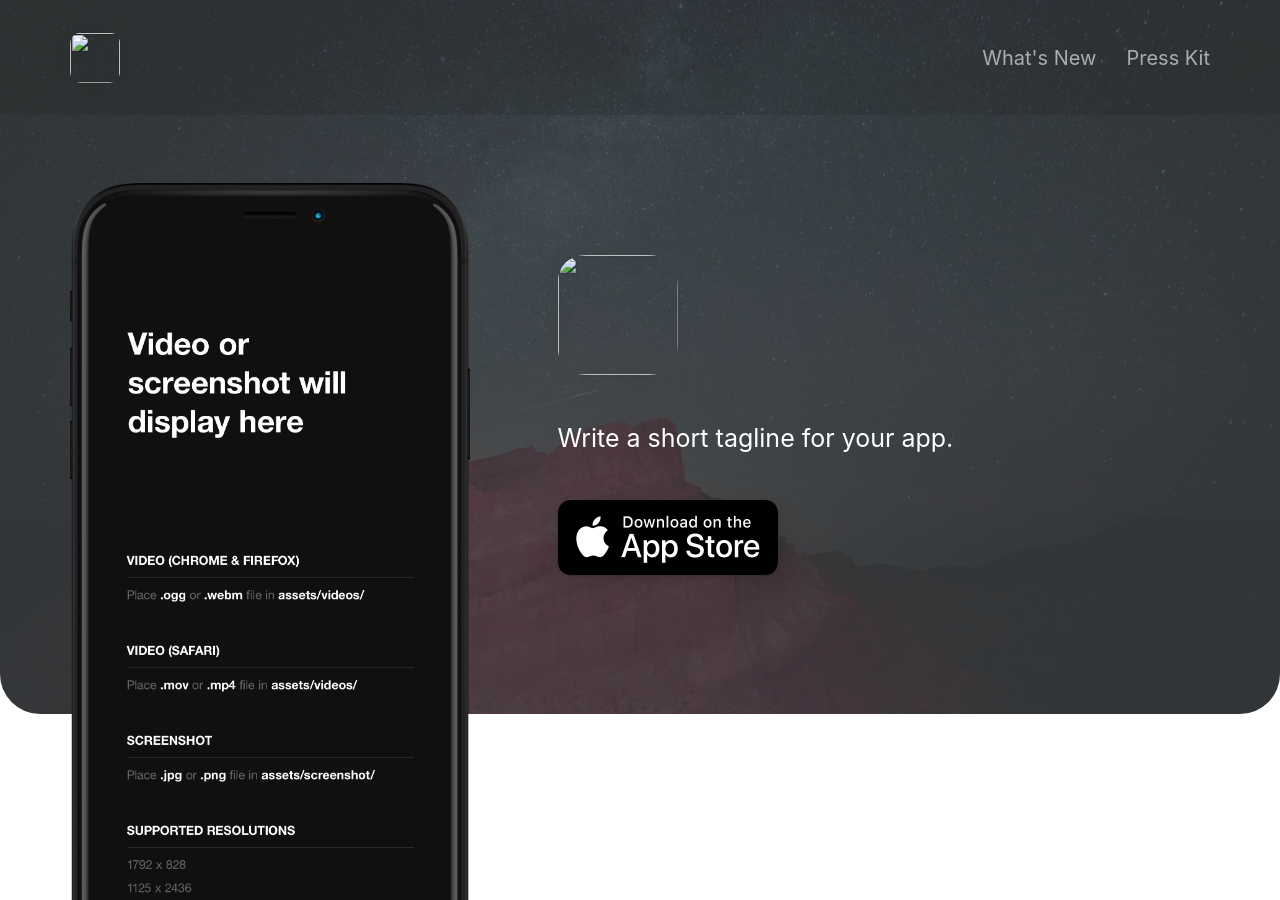
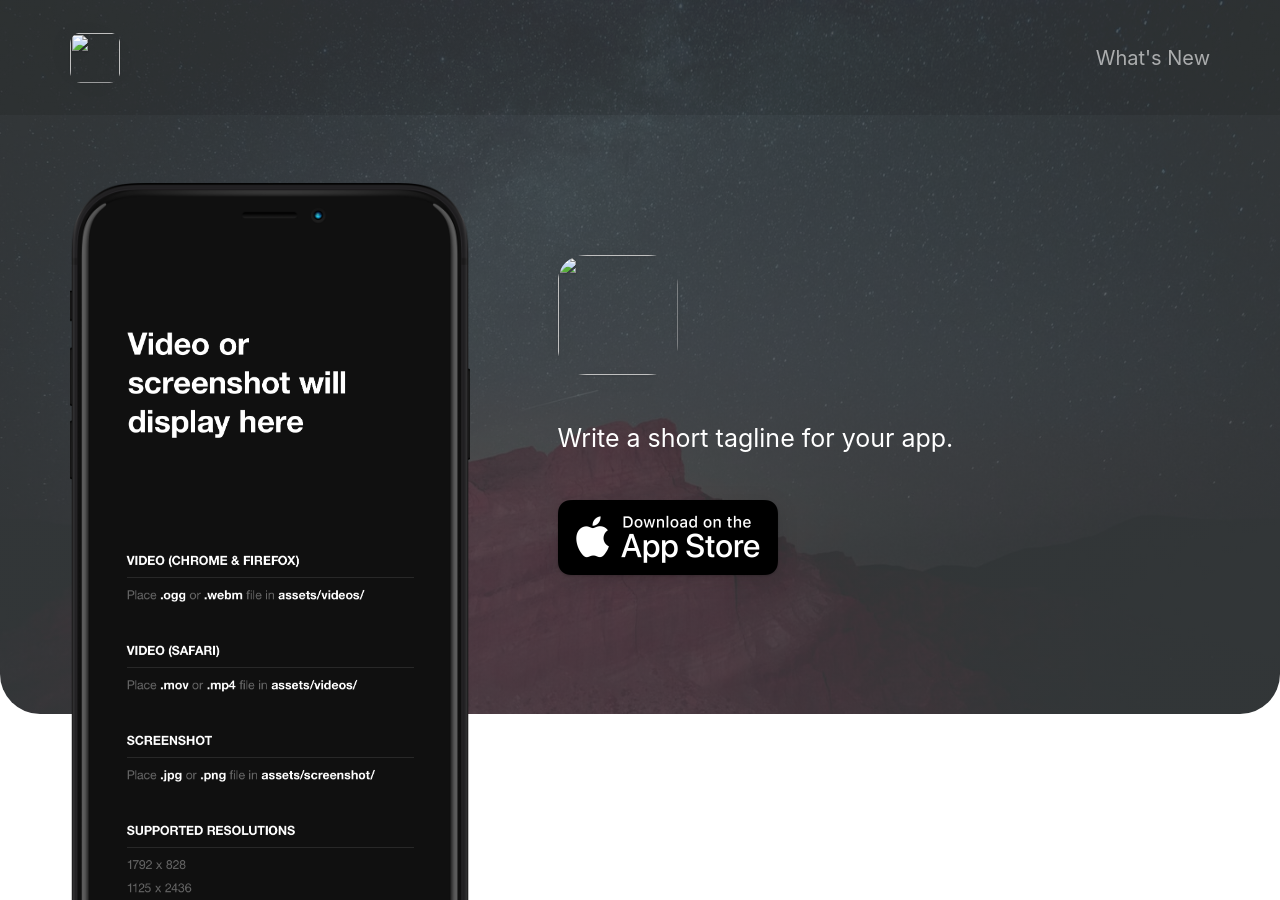
Before and after one commit to sofokli1/getIntervalTimer, a Jekyll site: the page built from index.html, in a window 1280 px wide and 900 px high. Built offline with Jekyll 4.4.1, drawn with Linux system fonts in a browser that asks for light colours; nearby versions of some CDN libraries.

Commit message:
Update _config.yml

```diff
--- a/_config.yml
+++ b/_config.yml
@@ -2,12 +2,12 @@
 page_title                                :                                           # Automatically populates with app name if not set and if iOS app ID is set. Otherwise enter manually.
 
 # App Info
-ios_app_id                                : 1234793120                                # Required. Enter iOS app ID to automatically populate name, price and icons (e.g. 718043190).
+ios_app_id                                : 6469007234                                # Required. Enter iOS app ID to automatically populate name, price and icons (e.g. 718043190).
 ios_app_country                           : us                                        # Required outside USA. Enter 2 letter country code as in https://en.wikipedia.org/wiki/ISO_3166-1_alpha-2
 
 appstore_link                             :                                           # Automatically populates if not set and if iOS app ID is set. Otherwise enter manually.
 playstore_link                            :                                           # Enter Google Play Store URL.
-presskit_download_link                    : https://emilbaehr.com                                          # Enter a link to downloadable file or (e.g. public Dropbox link to a .zip file).
+presskit_download_link                    :                                           # Enter a link to downloadable file or (e.g. public Dropbox link to a .zip file).
                                                                                       # Or upload your press kit file to assets and set path accordingly (e.g. "assets/your_press_kit.zip").
 
 app_icon                                  : # assets/appicon.png                      # Automatically populates if not set and if iOS app ID is set.  Otherwise enter path to icon file manually.
```
